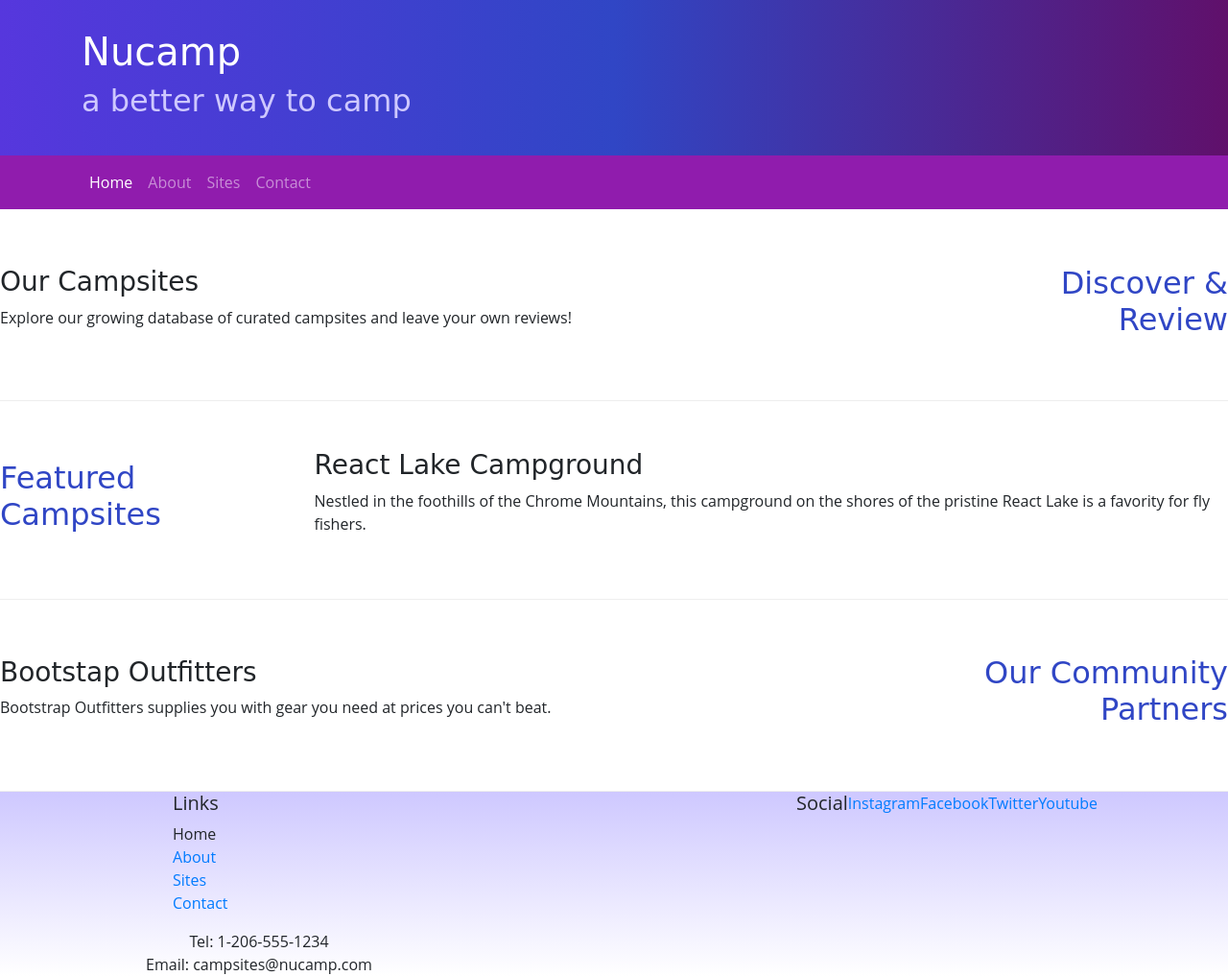
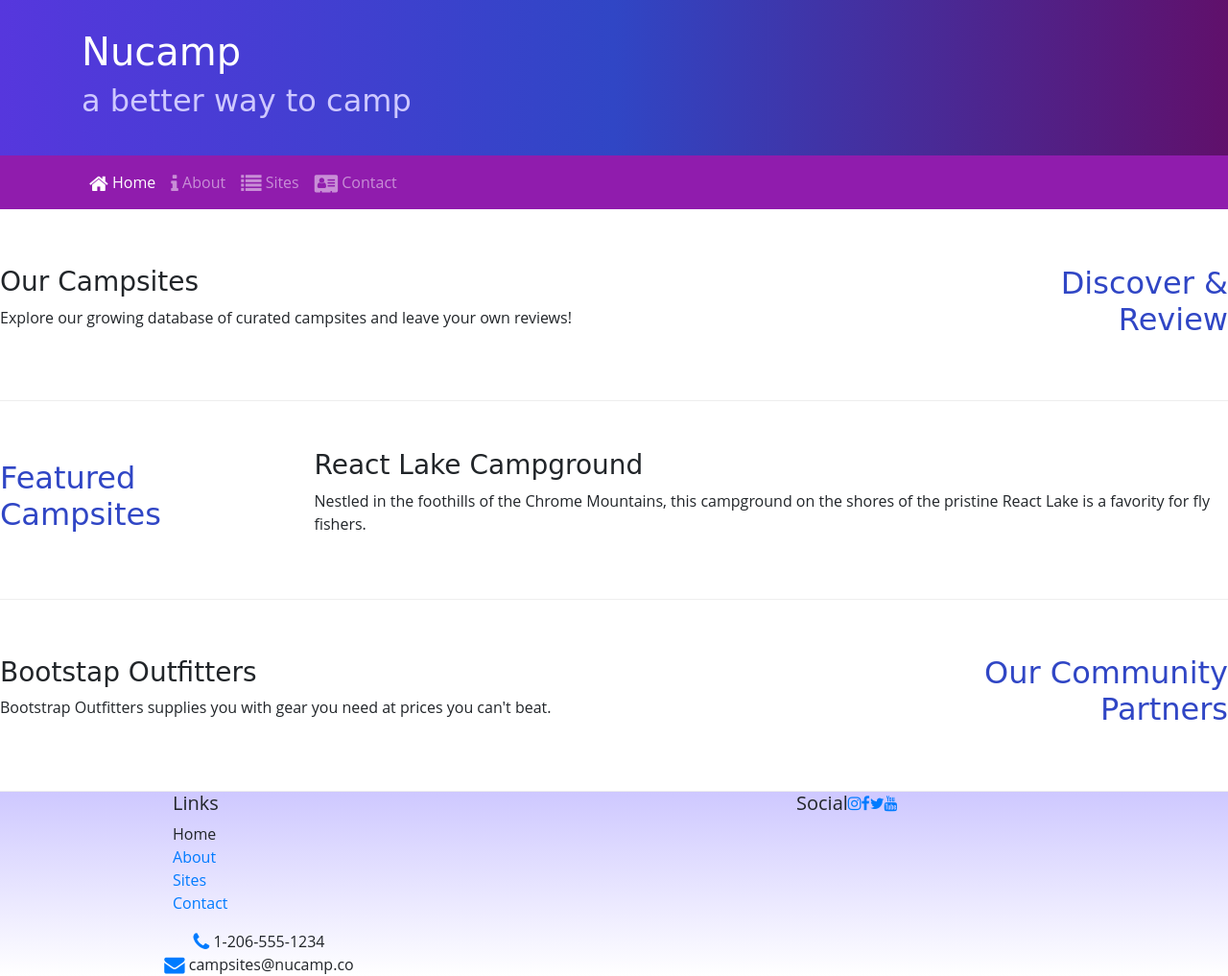
Before and after one commit to Mykej/Bootstrapnucampsite, a website: page index.html in a window 1280 px wide. Shown: the whole page at 96% size. Drawn offline with nearby package versions, Linux system fonts and the light colour scheme; a web font is replaced by a local one.

Commit message:
Implemented several icons from the font-awesome toolkit

```diff
--- a/index.html
+++ b/index.html
@@ -5,6 +5,7 @@
     <meta name="viewport" content="width=device-width, initial-scale=1" />
 
     <link rel="stylesheet" href="node_modules/bootstrap/dist/css/bootstrap.min.css" />
+    <link rel="stylesheet" href="node_modules/font-awesome/css/font-awesome.min.css"/>
 
     <link rel="stylesheet" href="https://fonts.google.apis.com/css?family=Lobster|Open+Sans" />
     <link rel="stylesheet" href="css/styles.css" />
@@ -34,10 +35,10 @@
         </button>
         <div class="collapse navbar-collapse" id="nucampNavbar">
           <ul class="navbar-nav">
-            <li class="nav-item active"><a class="nav-link" href="#">Home</a></li>
-            <li class="nav-item"><a class="nav-link" href="aboutus.html">About</a></li>
-            <li class="nav-item"><a class="nav-link" href="#">Sites</a></li>
-            <li class="nav-item"><a class="nav-link" href="#">Contact</a></li>
+            <li class="nav-item active"><a class="nav-link" href="#"><i class="fa fa-home fa-lg"></i> Home</a></li>
+            <li class="nav-item"><a class="nav-link" href="aboutus.html"><i class="fa fa-info fa-lg"></i> About</a></li>
+            <li class="nav-item"><a class="nav-link" href="#"><i class="fa fa-list fa-lg"></i> Sites</a></li>
+            <li class="nav-item"><a class="nav-link" href="#"><i class="fa fa-address-card fa-lg"></i> Contact</a></li>
           </ul>
         </div>
       </div>
@@ -87,14 +88,14 @@
           </div>
           <div class="col-6 col-sm-5 text-center"></div>
             <h5>Social</h5>
-            <a href="http://instagram.com">Instagram</a>
-            <a href="http://facebook.com">Facebook</a>
-            <a href="http://twitter.com">Twitter</a>
-            <a href="http://youtube.com">Youtube</a>
+            <a href="http://instagram.com"><i class="fa fa-instagram"></i></a>
+            <a href="http://facebook.com"><i class="fa fa-facebook"></i></a>
+            <a href="http://twitter.com"><i class="fa fa-twitter"></i></a>
+            <a href="http://youtube.com"><i class="fa fa-youtube"></i></a>
           </div>
           <div class="col-sm-4 text-center">
-            Tel: 1-206-555-1234 <br/>
-            Email: campsites@nucamp.com
+            <i class="fa fa-phone fa-lg text-primary"></i> 1-206-555-1234<br />
+            <i class="fa fa-envelope fa-lg text-primary"></i> campsites@nucamp.co
           </div>
         </div>
       </div>
--- a/package.json
+++ b/package.json
@@ -12,6 +12,7 @@
   "license": "ISC",
   "dependencies": {
     "bootstrap": "^4.5.2",
+    "font-awesome": "^4.7.0",
     "jquery": "^3.5.1",
     "popper.js": "^1.16.1"
   },
```
Also changed, not shown: aboutus.html (+11 -10 lines), 1 other file.
